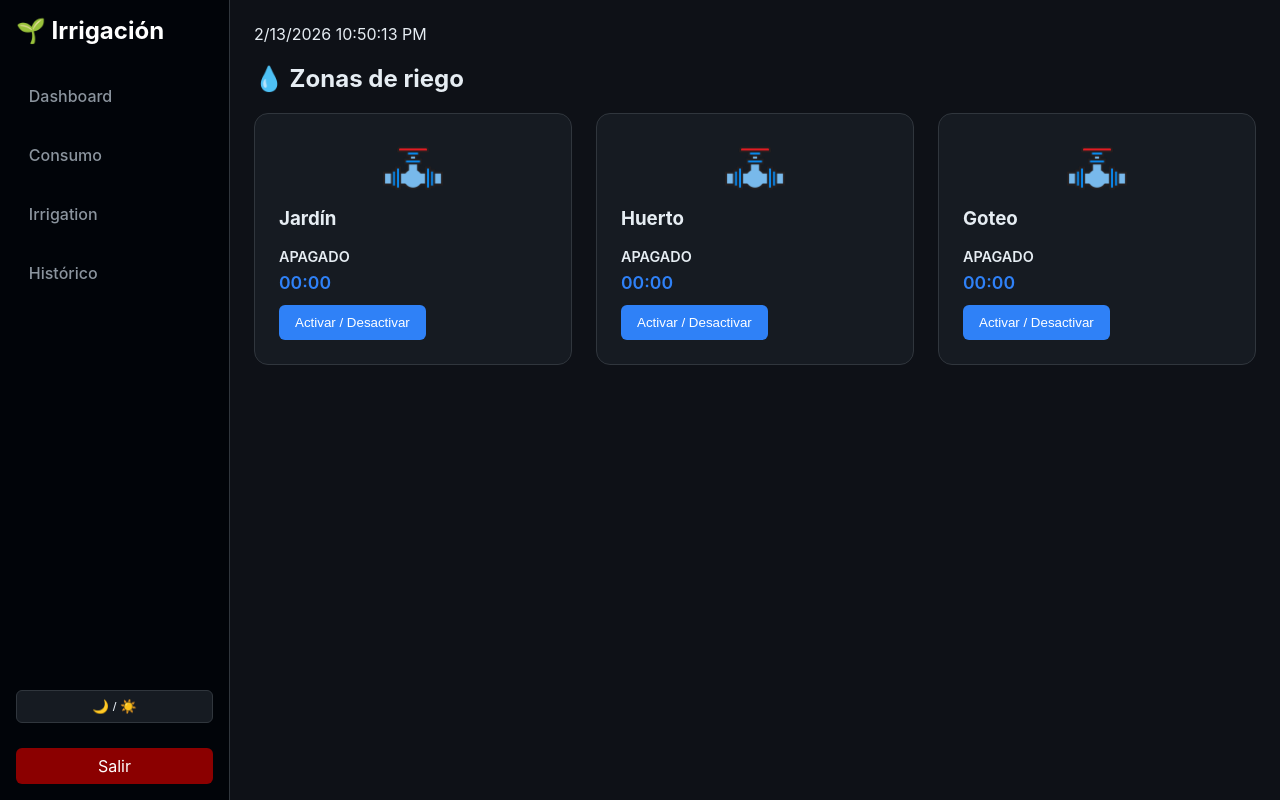
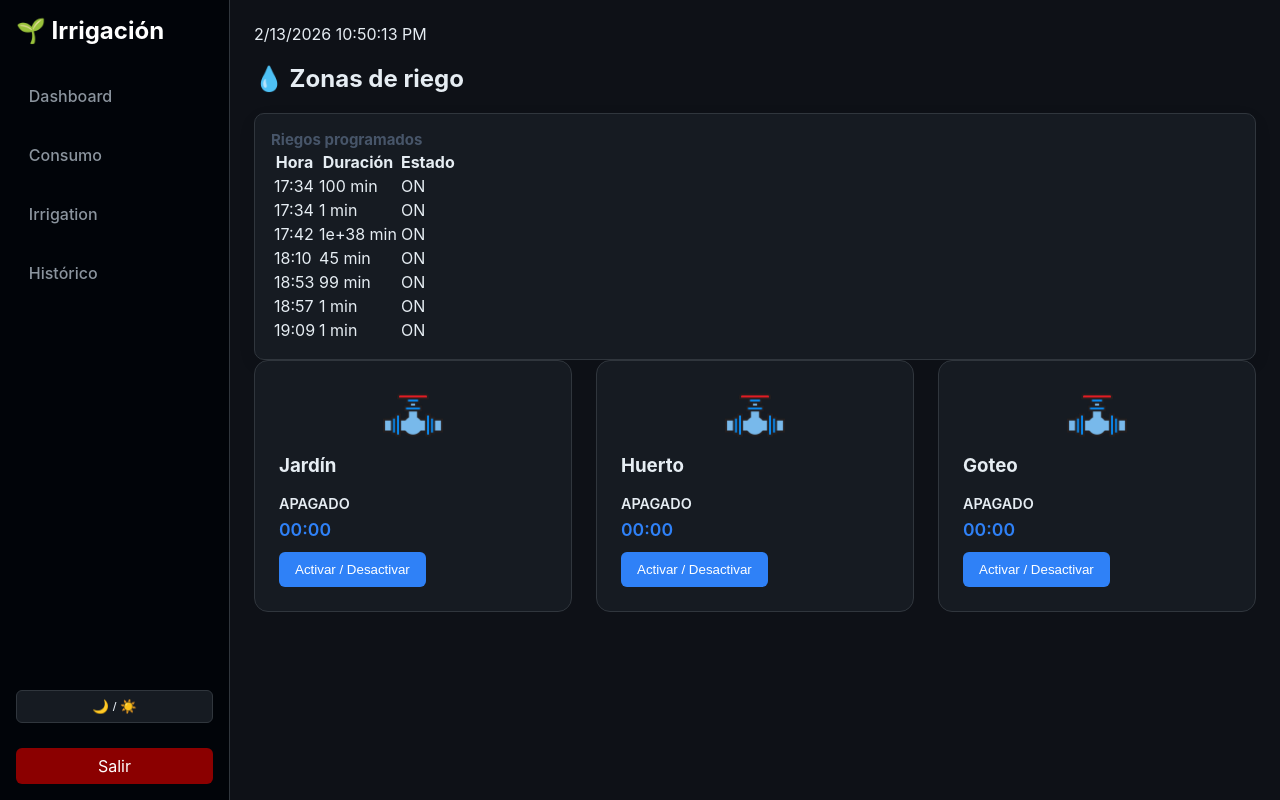
Before and after one commit to alexincambridge/irrigacion, a Flask app: page /irrigation in a window 1280 px wide. Run offline with Flask 3, Linux system fonts and the light colour scheme; a user stored in the database is signed in; data comes from the database, SQL or seed files in the repository; some libraries are stand-ins or nearby versions.

Commit message:
riego programable y conexion wifi off

```diff
--- a/app/routes.py
+++ b/app/routes.py
@@ -47,15 +47,26 @@ def water_data():
 
 @routes.route("/irrigation")
 @login_required
-def irrigation_page():
+def irrigation():
     db = get_db()
+
     zones = db.execute("""
         SELECT id, name, gpio_pin, enabled
         FROM irrigation_zones
     """).fetchall()
 
-    return render_template("irrigation.html", zones=zones)
+    schedules = db.execute("""
+        SELECT id, start_time, duration, enabled
+        FROM irrigation_schedule
+        ORDER BY start_time ASC
+        LIMIT 10
+    """).fetchall()
 
+    return render_template(
+        "irrigation.html",
+        zones=zones,
+        schedules=schedules
+    )
 
 @routes.route("/irrigation/history")
 @login_required
--- a/app/scheduler.py
+++ b/app/scheduler.py
@@ -72,6 +72,8 @@ def check_schedule(cur):
 #             time.sleep(duration * 60)
 #             irrigation_off()
 
+
+
 def scheduler_loop():
     global _last_run
 
--- a/app/templates/irrigation.html
+++ b/app/templates/irrigation.html
@@ -3,6 +3,29 @@
 
 {% block content %}
 <h2>💧 Zonas de riego</h2>
+<div class="card">
+  <h3>Riegos programados</h3>
+
+  {% if schedules %}
+  <table>
+    <tr>
+      <th>Hora</th>
+      <th>Duración</th>
+      <th>Estado</th>
+    </tr>
+
+    {% for s in schedules %}
+    <tr>
+      <td>{{ s[1] }}</td>
+      <td>{{ s[2] }} min</td>
+      <td>{{ "ON" if s[3] else "OFF" }}</td>
+    </tr>
+    {% endfor %}
+  </table>
+  {% else %}
+    <p>No hay riegos programados.</p>
+  {% endif %}
+</div>
 
 <div class="zones-grid">
   {% for z in zones %}
```
